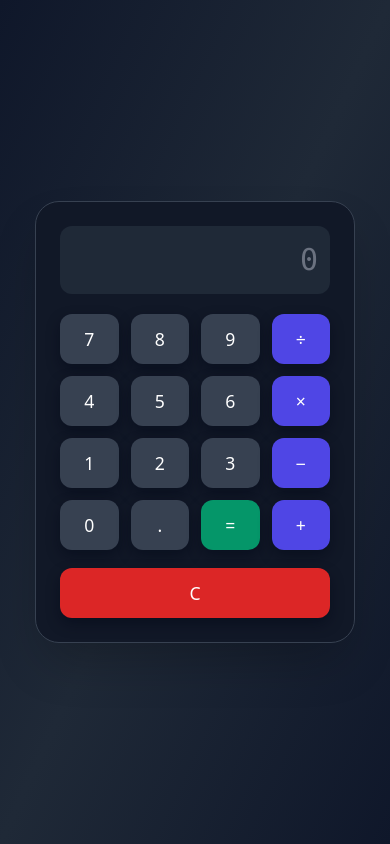
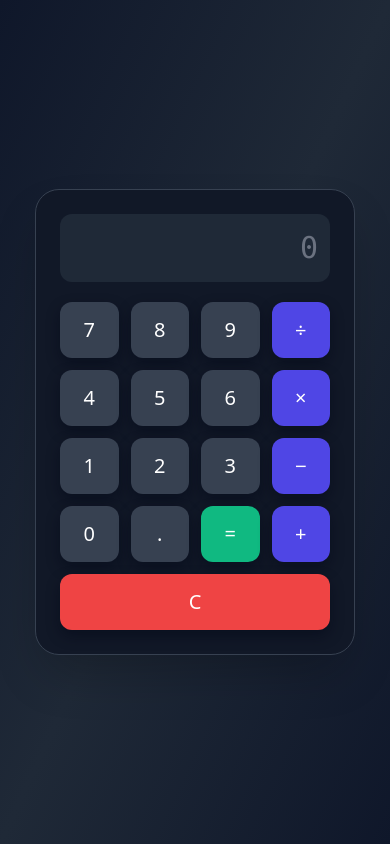
Before and after one commit to SiloWarHead/api_calculator, a plain HTML site: page frontend/index.html in a window 390 px wide. Drawn offline with nearby package versions, Linux system fonts and the light colour scheme.

Commit message:
Refactor button styles for consistency and clarity

```diff
--- a/frontend/style.css
+++ b/frontend/style.css
@@ -1,4 +1,3 @@
-/* Base button style */
 .calc-btn, .calc-btn-op, .calc-btn-equal, .calc-btn-clear {
   display: flex;
   justify-content: center;
@@ -25,25 +24,11 @@
 .calc-btn-op:active { transform: translateY(1px); background-color: #818cf8; }
 
 /* Equals button */
-.calc-btn-equal { background-color: #059669; color: white; }
-.calc-btn-equal:hover { background-color: #10b981; transform: translateY(-1px); }
-.calc-btn-equal:active { transform: translateY(1px); background-color: #34d399; }
+.calc-btn-equal { background-color: #10b981; color: white; }
+.calc-btn-equal:hover { background-color: #34d399; transform: translateY(-1px); }
+.calc-btn-equal:active { transform: translateY(1px); background-color: #6ee7b7; }
 
 /* Clear button */
-.calc-btn-clear { background-color: #dc2626; color: white; margin-top: 6px; }
-.calc-btn-clear:hover { background-color: #ef4444; transform: translateY(-1px); }
-.calc-btn-clear:active { transform: translateY(1px); background-color: #f87171; }
-
-/* Ensure buttons fill grid cells */
-.grid .calc-btn, .grid .calc-btn-op, .grid .calc-btn-equal {
-  width: 100%;
-}
-
-/* Responsive tweaks */
-@media (max-width: 420px) {
-  .bg-gray-900 { width: 92vw; }
-  .calc-btn, .calc-btn-op, .calc-btn-equal, .calc-btn-clear {
-    height: 50px;
-    font-size: 1.1rem;
-  }
-}
+.calc-btn-clear { background-color: #ef4444; color: white; }
+.calc-btn-clear:hover { background-color: #f87171; transform: translateY(-1px); }
+.calc-btn-clear:active { transform: translateY(1px); background-color: #fca5a5; }
```
